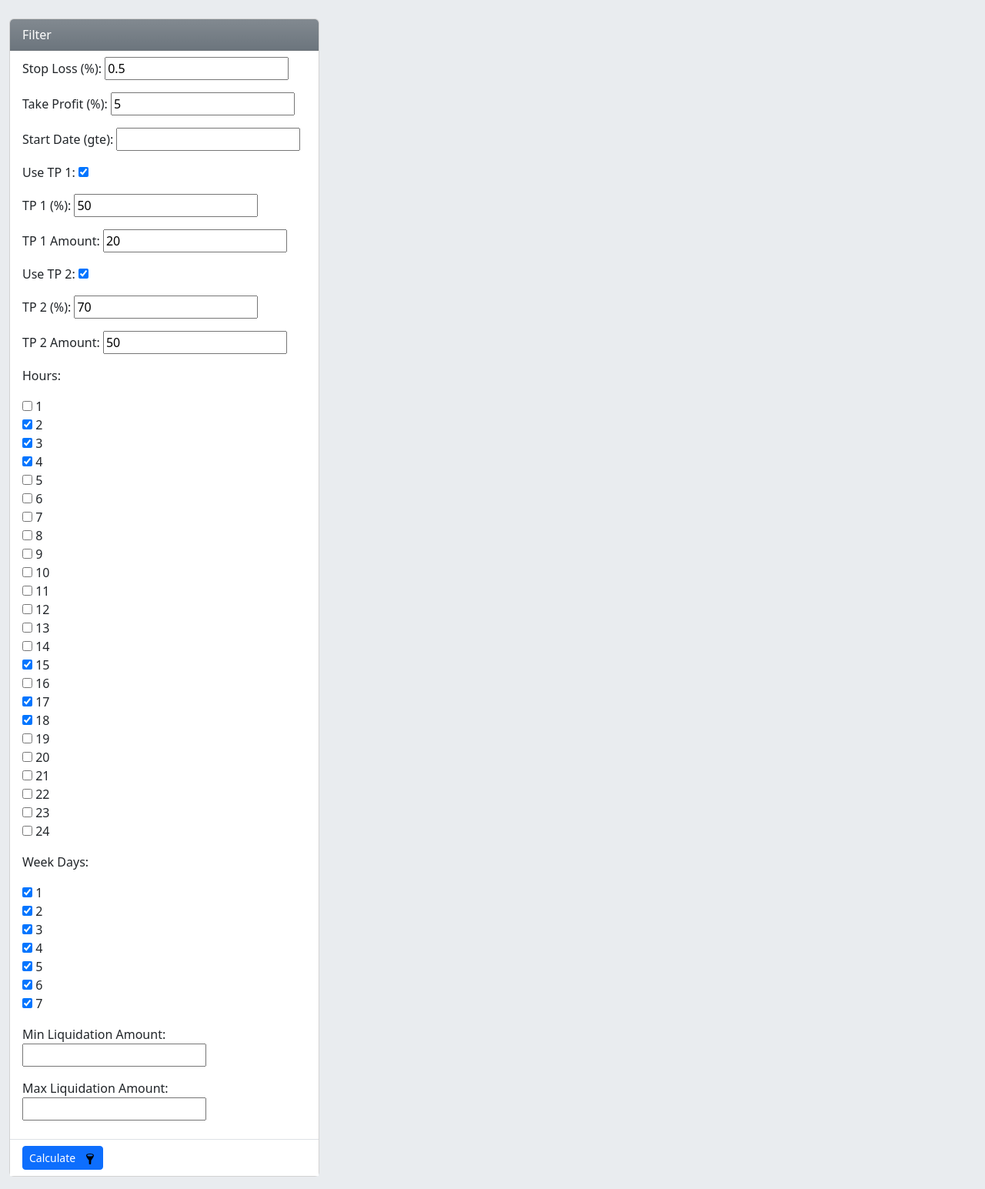
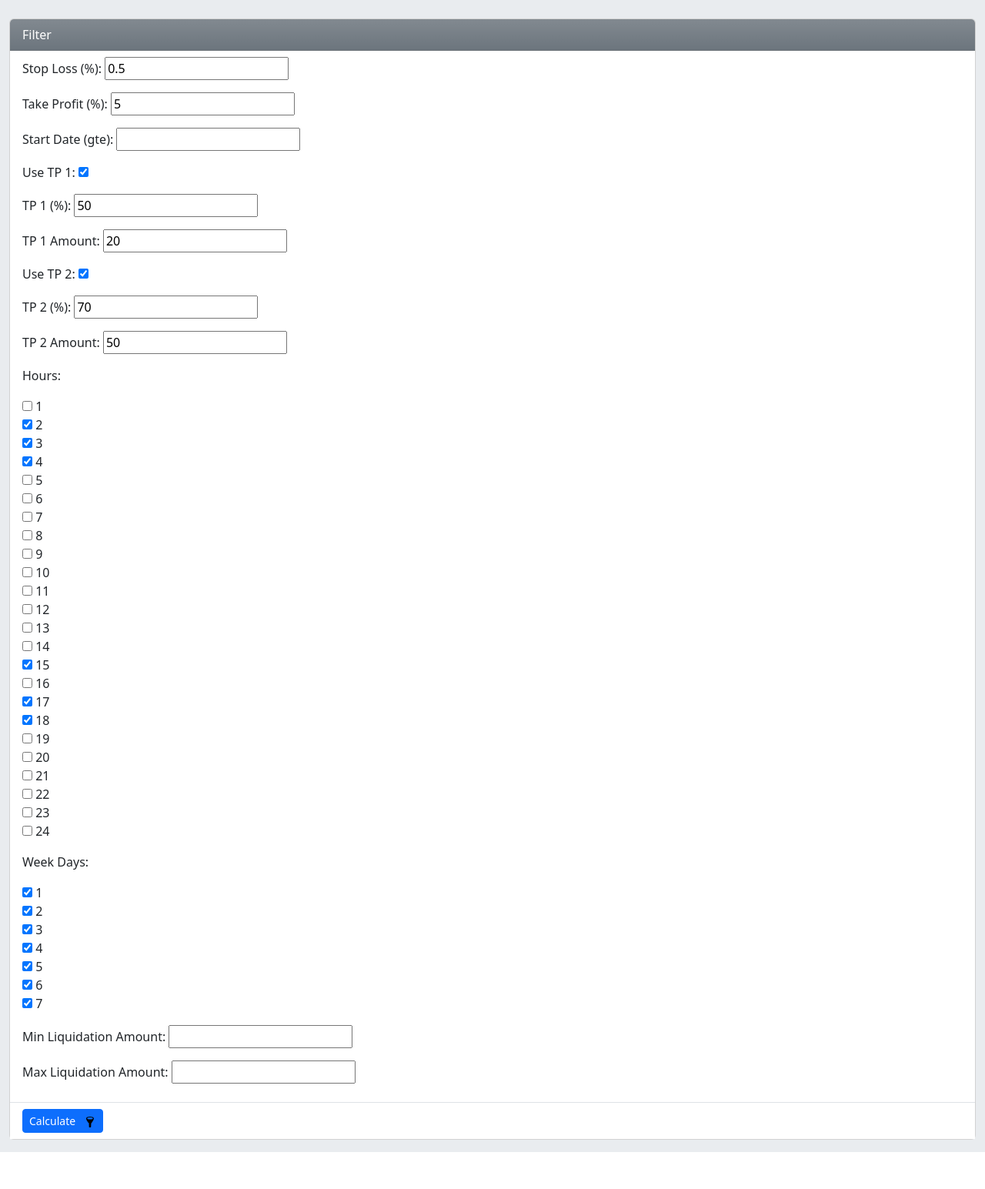
Before and after one commit to rayvtoll/journal-backend, a Django app: page /what-if/ in a window 1280 px wide. Shown: the part 56-1601 px from the top of the page at 77% size. After the commit the page ends 1553 px from the top, so only its background shows below. Run offline with Django 5.2, Linux system fonts and the light colour scheme.

Commit message:
fix: col width for what-if view

```diff
--- a/project/apps/core/templates/core/what_if.html
+++ b/project/apps/core/templates/core/what_if.html
@@ -2,7 +2,7 @@
 {% load django_tables2 %}
 {% block content %}
 <div class="row row-cols">
-  <div class="col col-md-4">
+  <div class="col">
     {% if img %}
     <div class="card mb-3">
       <div class="card-header bg-gradient text-bg-secondary">Returns</div>
```
